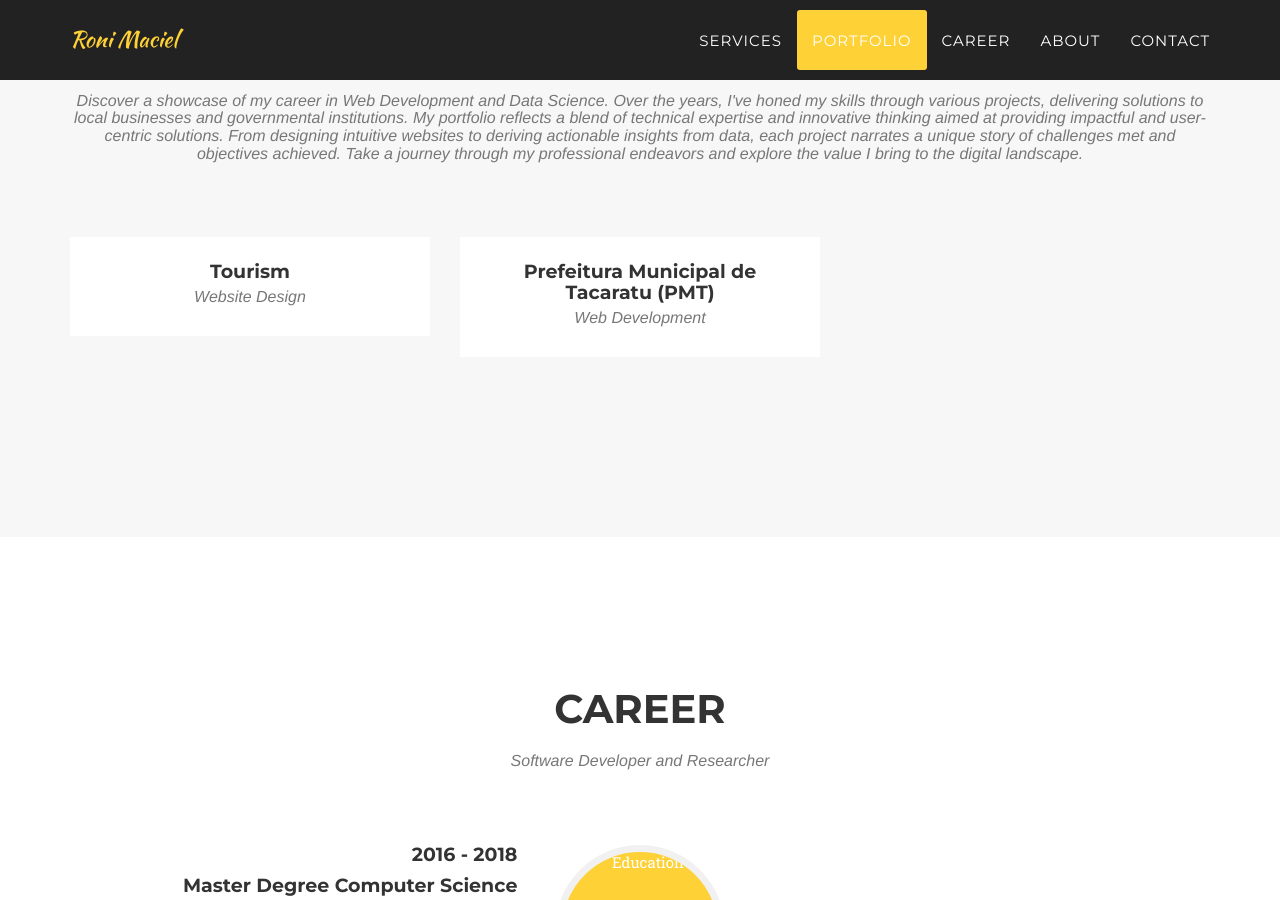
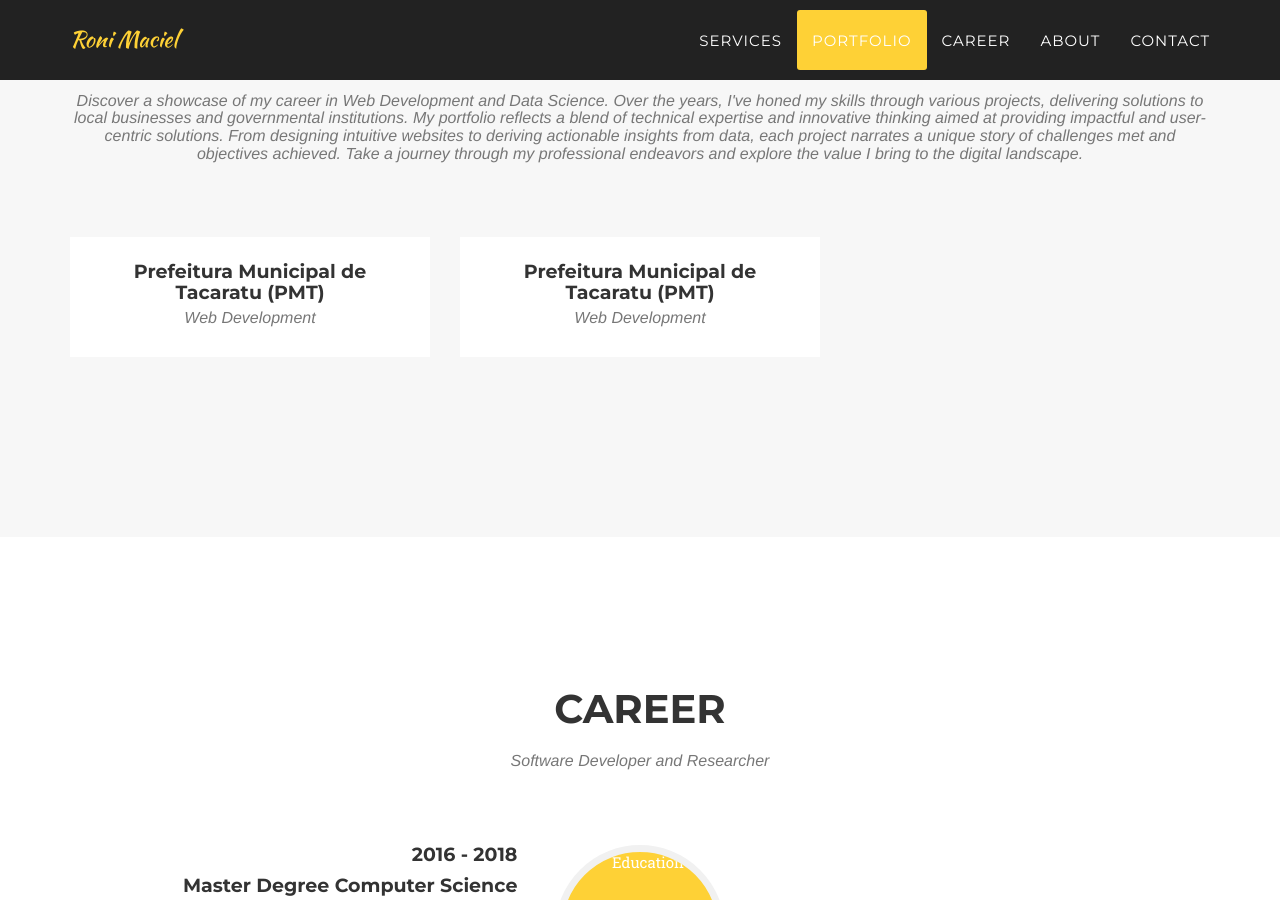
Before and after one commit to RonierisonMaciel/ronierisonmaciel.github.io, a Jekyll site: the page built from _posts/2014-07-17-project-2.markdown, in a window 1280 px wide and 900 px high, scrolled down 1833 px. Built offline with Jekyll 4.4.1, drawn with Linux system fonts in a browser that asks for light colours; some web fonts are replaced.

Commit message:
:memo: Update markdown files

```diff
--- a/_posts/2014-07-17-project-2.markdown
+++ b/_posts/2014-07-17-project-2.markdown
@@ -1,14 +1,18 @@
 ---
-title: Tourism
-subtitle: Website Design
+title: Prefeitura Municipal de Tacaratu (PMT)
+subtitle: Web Development
 layout: default
 modal-id: 1
-date: 2022-05-22
+date: 2020-01-18
 img: tourism.png
 thumbnail: tourism-thumbnail.png
 alt: image-alt
 project-date: April 2014
-client: Prefeitura Municipal de Tacaratu (PMT)
+clients:
+  - name: Prefeitura Municipal de Tacaratu (PMT)
+    url: https://www.tacaratu.pe.gov.br
+  - name: Site de Turismo do Município de Tacaratu
+    url: https://www.turismo.tacaratu.pe.gov.br
 category: Web Development
-description: Website developed for the tourism at Tacaratu portal with the Ronierison Maciel coordination and his former student Gustavo Barbosa.
+description: Website developed for the Tacaratu city hall with the Ronierison Maciel coordination and his former student Gustavo Barbosa.
 ---
--- a/_posts/2020-01-18-project-1.markdown
+++ b/_posts/2020-01-18-project-1.markdown
@@ -8,7 +8,11 @@ img: pmt.png
 thumbnail: pmt-thumbnail.png
 alt: image-alt
 project-date: April 2014
-client: Start Bootstrap
+clients:
+  - name: Prefeitura Municipal de Tacaratu (PMT)
+    url: https://www.tacaratu.pe.gov.br
+  - name: Site de Turismo do Município de Tacaratu
+    url: https://www.turismo.tacaratu.pe.gov.br
 category: Web Development
 description: Website developed for the Tacaratu city hall with the Ronierison Maciel coordination and his former student Gustavo Barbosa.
 ---
```
